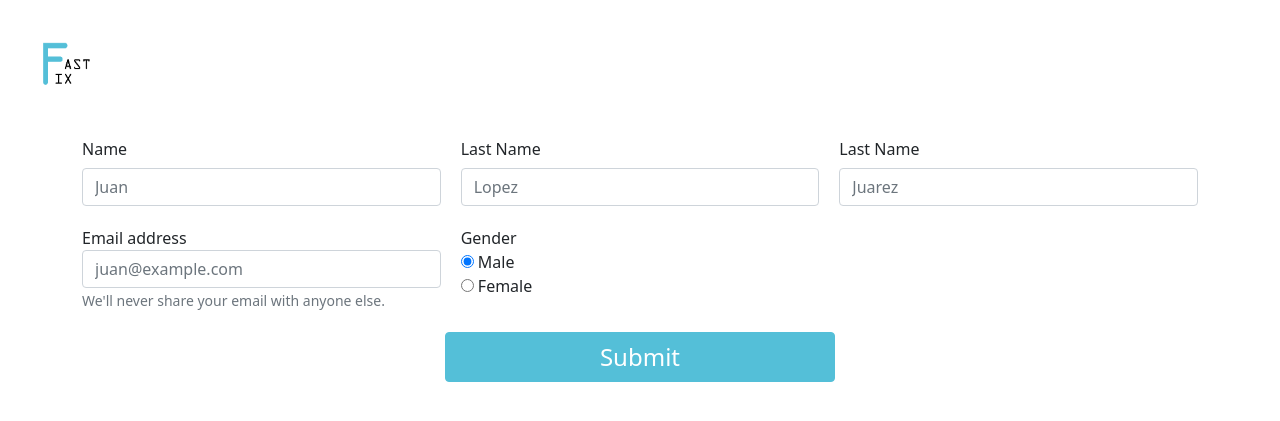
After one commit to RabbitMxs/FastFix, a PHP site: page /register.html in a window 1280 px wide. The commit adds this page. Shown: the top 421 px of the page. Run offline with PHP 8.4, Linux system fonts and the light colour scheme.

Commit message:
Recover, register

```diff
--- a/css/custom.css
+++ b/css/custom.css
@@ -4,6 +4,31 @@
 
 .una-col {
 	grid-template-columns: 1fr;
+}
+
+.tres-col {
+	grid-template-columns: repeat(3, 1fr);
+}
+
+.space-cell {
+	column-gap: 20px;
+	row-gap: 20px;
+}
+
+.unir-celdas {
+	grid-column: 1 / 4;
+}
+
+.button-submit {
+	display: flex;
+	justify-content: space-between;
+	align-items: center;
+	width: 35%;
+}
+
+.btn-submit {
+	width: 100%;
+	font-size: 1.5em;
 }
 
 .logo {
@@ -13,6 +38,16 @@
 
 .space-items {
 	margin-top: 45px;
+}
+
+.logo-return {
+	display: flex;
+	align-items: end;
+	margin: 20px 20px;
+}
+
+.mt-6 {
+	margin-top: 18rem !important;
 }
 
 .btn-custom {
--- /dev/null
+++ b/register.html
@@ -0,0 +1,96 @@
+<!DOCTYPE html>
+<html lang="en">
+	<head>
+		<title>Fast Fix</title>
+		<link rel="stylesheet" type="text/css" href="css/bootstrap.css" />
+		<link rel="stylesheet" type="text/css" href="css/custom.css" />
+	</head>
+	<body>
+		<h3 class="logo-return">
+			<a href="index.html"
+				><img src="images/logo.png" alt="Logo" width="90" height="90"
+			/></a>
+		</h3>
+		<form class="container d-grid tres-col space-cell mx-auto">
+				<div class="form-group">
+					<label class="col-form-label" for="name">Name</label>
+					<input
+						type="text"
+						class="form-control"
+						placeholder="Juan"
+						required
+						id="name"
+						name="name"
+					/>
+				</div>
+				<div class="form-group">
+					<label class="col-form-label text-capitalize" for="lastF">Last Name</label>
+					<input
+						type="text"
+						class="form-control"
+						placeholder="Lopez"
+						required
+						id="lastF"
+						name="lastF"
+					/>
+				</div>
+				<div class="form-group">
+					<label class="col-form-label text-capitalize" for="lastM">Last Name</label>
+					<input
+						type="text"
+						class="form-control"
+						placeholder="Juarez"
+						required
+						id="lastM"
+						name="lastM"
+					/>
+                </div>
+                <div class="form-group">
+					<label for="email">Email address</label>
+					<input
+						type="email"
+						class="form-control"
+						required
+						aria-describedby="emailHelp"
+						placeholder="juan@example.com"
+						id="email"
+						name="email"
+					/>
+					<small id="emailHelp" class="form-text text-muted"
+						>We'll never share your email with anyone else.</small
+					>
+				</div>
+				<div class="form-group" id="sexo">
+					<label for="sexo">Gender</label>
+					<div class="custom-control custom-radio">
+						<input
+							type="radio"
+							id="male"
+							name="gender"
+							class="custom-control-input"
+							value="M"
+							checked
+						/>
+						<label class="custom-control-label" for="male">Male</label>
+					</div>
+					<div class="custom-control custom-radio">
+						<input
+							type="radio"
+							id="female"
+							name="gender"
+							class="custom-control-input"
+							value="F"
+						/>
+						<label class="custom-control-label" for="female">Female</label>
+					</div>
+                </div>
+                <div></div>
+                <div class="button-submit unir-celdas mx-auto">
+                    <button type="submit" class="btn btn-custom btn-submit">
+                        Submit
+                    </button>
+                </div>
+			<div>
+		</form>
+	</body>
+</html>
```
Also changed, not shown: index.html (+8 -4 lines), recover.html (added, +31 -0 lines).
